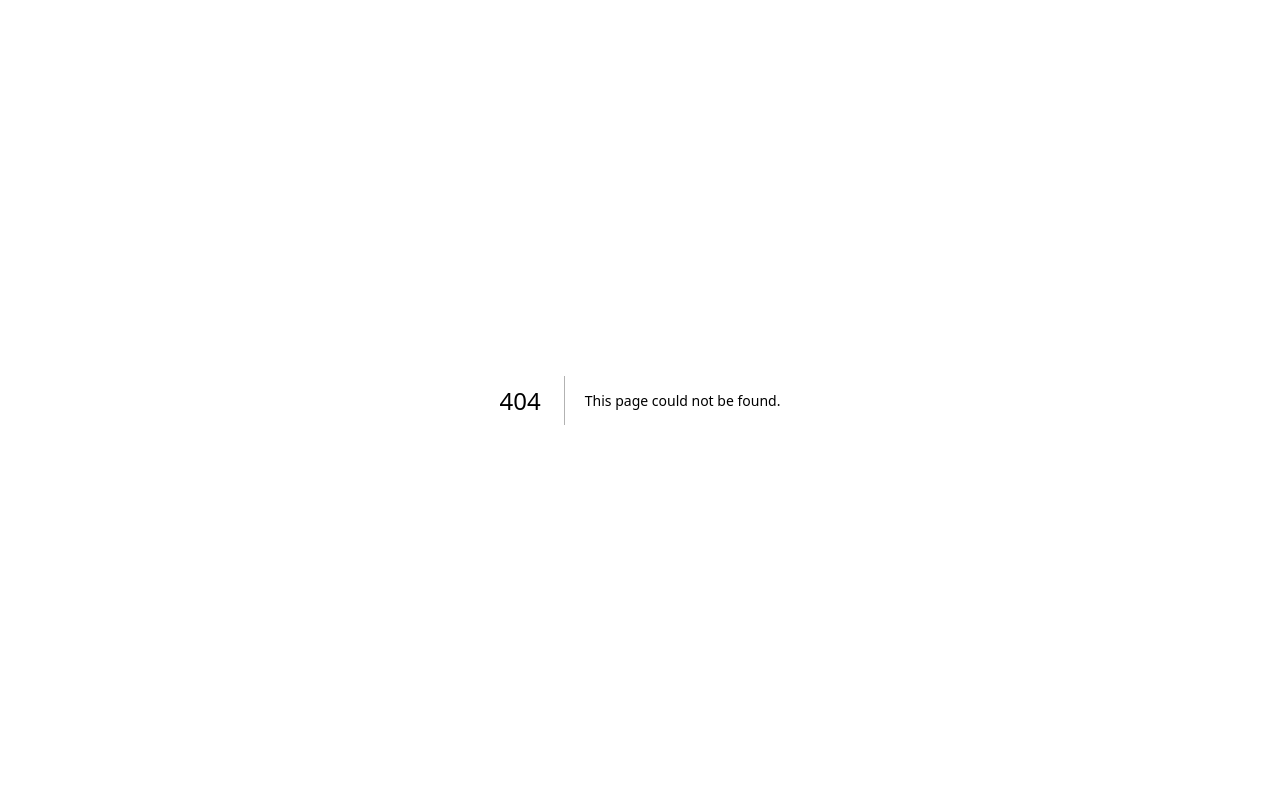
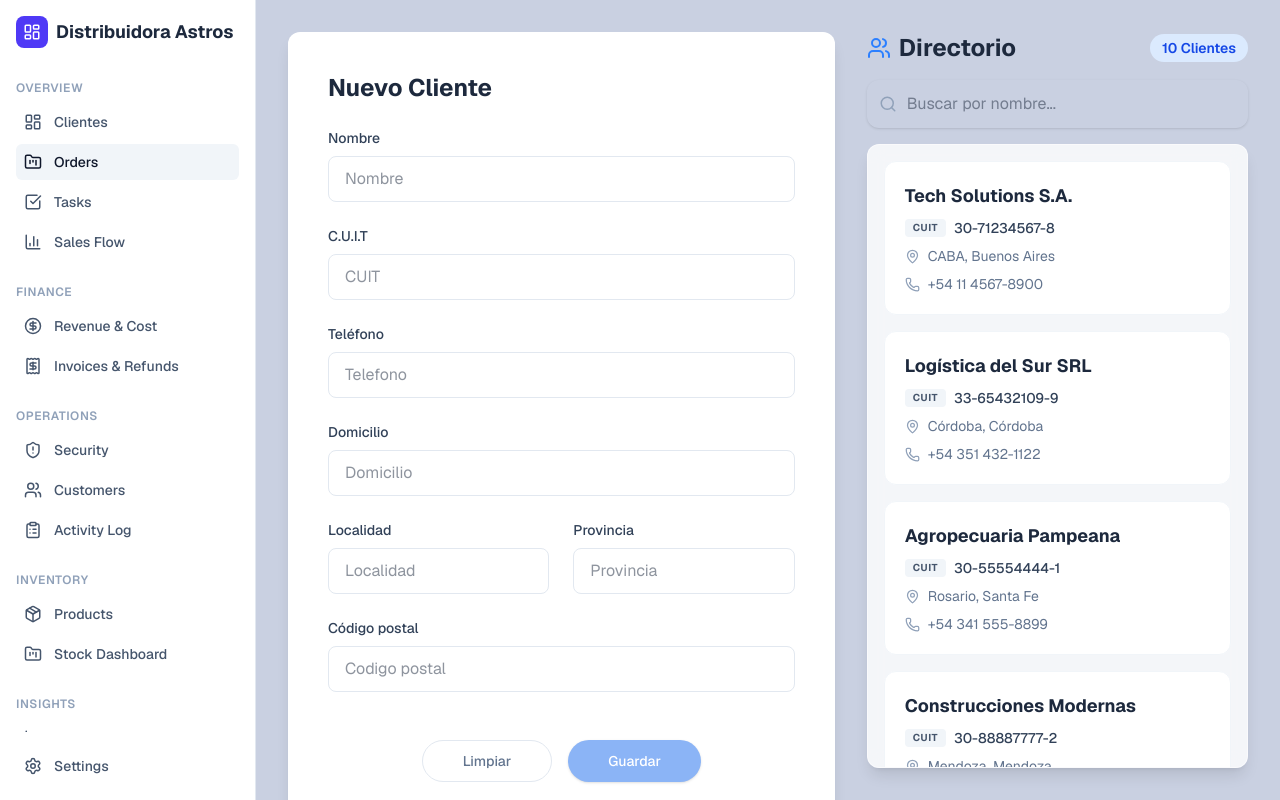
Before and after one commit to maticassagne/Astros_front, a Next.js app: page /admin/clients in a window 1280 px wide. Before the commit this address had no page. Built offline with nearby package versions, Linux system fonts and the light colour scheme.

Commit message:
fix ruta clients

```diff
--- a/src/components/Sidebar/sidebar.tsx
+++ b/src/components/Sidebar/sidebar.tsx
@@ -15,7 +15,7 @@ const Sidebar = () => {
           <h3 className="text-xs font-semibold text-slate-400 mb-2 uppercase tracking-wider">Overview</h3>
           <ul className="space-y-1 text-sm font-medium">
             <li>
-              <a href="/clients" className="flex items-center gap-3 text-slate-600 hover:text-slate-900 py-2 px-2 rounded-md hover:bg-slate-50">
+              <a href="/admin/clients" className="flex items-center gap-3 text-slate-600 hover:text-slate-900 py-2 px-2 rounded-md hover:bg-slate-50">
                 <LayoutDashboard size={18} />
                 Clientes
               </a>
```
Also changed, not shown: src/app/admin/clients/page.tsx (renamed from src/app/clients/page.tsx).
